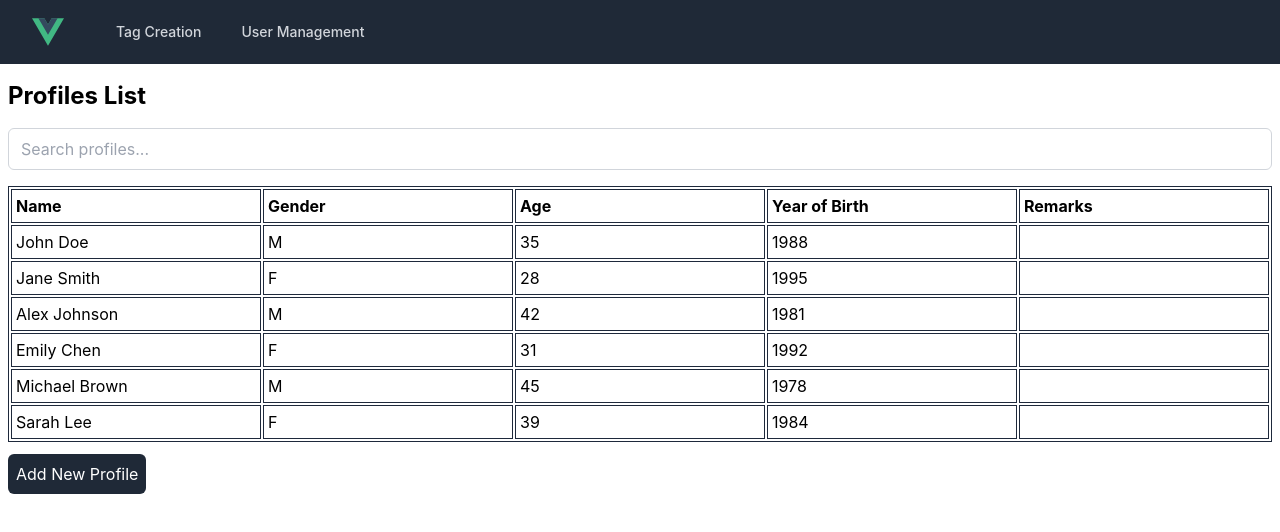
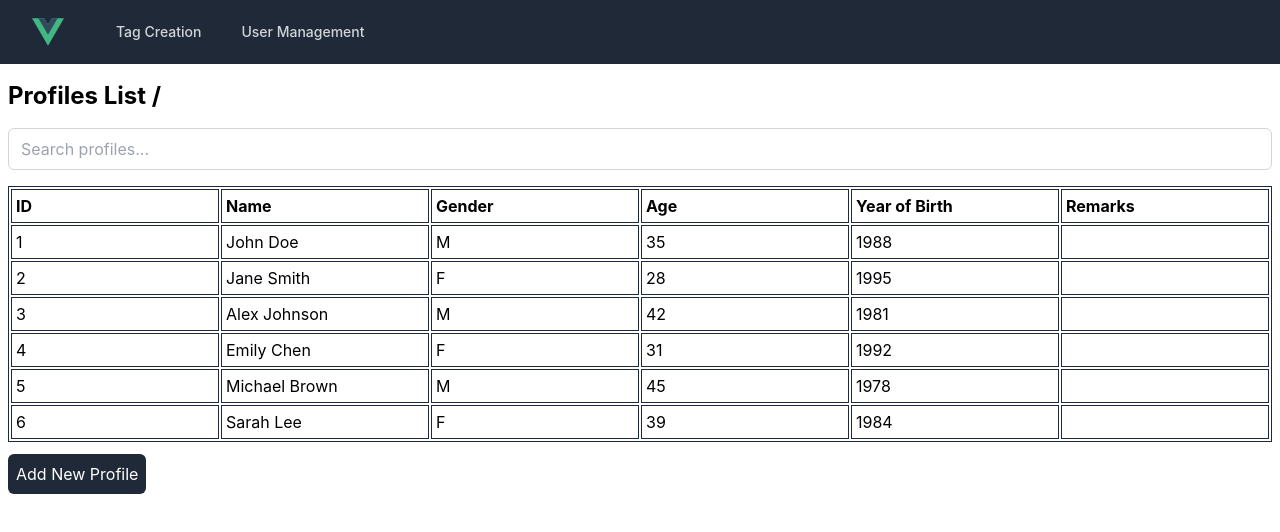
Before and after one commit to r4yfon/hr-management-tool, a Vue app: page / in a window 1280 px wide. Shown: the top 532 px of the page. Built offline with nearby package versions, Linux system fonts and the light colour scheme.

Commit message:
started on ProfileDetails page

```diff
--- a/index.html
+++ b/index.html
@@ -1,9 +1,9 @@
-<!DOCTYPE html>
+<!doctype html>
 <html lang="en">
   <head>
-    <meta charset="UTF-8">
-    <link rel="icon" href="/favicon.ico">
-    <meta name="viewport" content="width=device-width, initial-scale=1.0">
+    <meta charset="UTF-8" />
+    <link rel="icon" href="/favicon.ico" />
+    <meta name="viewport" content="width=device-width, initial-scale=1.0" />
     <title>Vite App</title>
   </head>
   <body>
--- a/src/App.vue
+++ b/src/App.vue
@@ -1,6 +1,5 @@
 <script setup>
-import ProfilesList from "./components/ProfilesList.vue";
-import NavBar from "./components/NavBar.vue";
+  import NavBar from "./components/NavBar.vue";
 </script>
 
 <template>
@@ -9,6 +8,5 @@ import NavBar from "./components/NavBar.vue";
   </header>
   <main>
     <RouterView />
-    <!-- <ProfilesList /> -->
   </main>
 </template>
--- a/src/components/NewProfile.vue
+++ b/src/components/NewProfile.vue
@@ -2,13 +2,33 @@
   <section>
     <form @submit.prevent="submitProfile" class="flex flex-col gap-2">
       <label>Name:</label>
-      <input v-model="profile.name" required class="border border-gray-300 rounded-md p-2" />
+      <input
+        type="text"
+        v-model="profile.name"
+        required
+        class="border border-gray-300 rounded-md p-2"
+      />
       <label>Gender:</label>
-      <input v-model="profile.gender" required class="border border-gray-300 rounded-md p-2" />
+      <input
+        type="text"
+        v-model="profile.gender"
+        required
+        class="border border-gray-300 rounded-md p-2"
+      />
       <label>Age:</label>
-      <input v-model="profile.age" required class="border border-gray-300 rounded-md p-2" />
+      <input
+        type="number"
+        v-model="profile.age"
+        required
+        class="border border-gray-300 rounded-md p-2"
+      />
       <label>Year of Birth:</label>
-      <input v-model="profile.yearOfBirth" required class="border border-gray-300 rounded-md p-2" />
+      <input
+        type="number"
+        v-model="profile.yearOfBirth"
+        required
+        class="border border-gray-300 rounded-md p-2"
+      />
       <label>Remarks:</label>
       <input v-model="profile.remarks" class="border border-gray-300 rounded-md p-2" />
       <button type="submit" class="bg-blue-500 text-white rounded-md p-3">Submit</button>
--- /dev/null
+++ b/src/components/ProfileDetails.vue
@@ -0,0 +1,96 @@
+<template>
+  <div>
+    <h1>User Details</h1>
+    <div>
+      <h2>Name: {{ selectedProfile.name }}</h2>
+      <p>ID: {{ selectedProfile.id }}</p>
+      <p>Gender: {{ selectedProfile.gender }}</p>
+      <p>Year of Birth: {{ selectedProfile.yearOfBirth }}</p>
+      <p>Age: {{ calculateAge(selectedProfile.yearOfBirth) }}</p>
+      <h3>Tags:</h3>
+      <ul>
+        <!-- <li v-for="tag in user.tags" :key="tag">{{ tag }}</li> -->
+      </ul>
+    </div>
+  </div>
+</template>
+
+<script>
+  export default {
+    data() {
+      return {
+        selectedProfile: null,
+        allProfiles: {
+          1: {
+            id: 1,
+            name: "John Doe",
+            gender: "M",
+            age: 35,
+            yearOfBirth: 1988,
+            remarks: "",
+          },
+          2: {
+            id: 2,
+            name: "Jane Smith",
+            gender: "F",
+            age: 28,
+            yearOfBirth: 1995,
+            remarks: "",
+          },
+          3: {
+            id: 3,
+            name: "Alex Johnson",
+            gender: "M",
+            age: 42,
+            yearOfBirth: 1981,
+            remarks: "",
+          },
+          4: {
+            id: 4,
+            name: "Emily Chen",
+            gender: "F",
+            age: 31,
+            yearOfBirth: 1992,
+            remarks: "",
+          },
+          5: {
+            id: 5,
+            name: "Michael Brown",
+            gender: "M",
+            age: 45,
+            yearOfBirth: 1978,
+            remarks: "",
+          },
+          6: {
+            id: 6,
+            name: "Sarah Lee",
+            gender: "F",
+            age: 39,
+            yearOfBirth: 1984,
+            remarks: "",
+          },
+        },
+      };
+    },
+    methods: {
+      calculateAge(yearOfBirth) {
+        const currentYear = new Date().getFullYear();
+        return currentYear - yearOfBirth;
+      },
+    },
+    created() {
+      this.userId = this.$route.params.userId;
+      console.log(this.profile);
+      this.selectedProfile = this.allProfiles[this.userId];
+      // Fetch user details based on the ID from the route params
+      // Make an API call or fetch the user details from your data source
+      // Assign the fetched user details to the 'user' data property
+      // Example:
+      // this.user = fetchUserDetails(userId);
+    },
+  };
+</script>
+
+<style>
+  /* Add your custom styles here */
+</style>
--- a/src/components/ProfilesList.vue
+++ b/src/components/ProfilesList.vue
@@ -5,22 +5,21 @@ import NewProfile from "./NewProfile.vue";
 
 <template>
   <section class="container mx-auto mt-4 px-2">
-    <h1 class="text-2xl font-bold mb-4">Profiles List</h1>
+    <h1 class="text-2xl font-bold mb-4">Profiles List {{ $route.fullPath }}</h1>
     <div class="mb-4">
       <input
         v-model="searchQuery"
         type="text"
         placeholder="Search profiles..."
         class="w-full px-3 py-2 border border-gray-300 rounded-md focus:outline-none focus:ring-2 focus:ring-blue-500"
-        @input="searchProfiles"
-      />
+        @input="searchProfiles" />
     </div>
     <div class="w-full overflow-scroll">
       <table
-        class="border border-separate border-slate-800 text-left w-full table-fixed mb-3 profile-table"
-      >
+        class="border border-separate border-slate-800 text-left w-full table-fixed mb-3 profile-table">
         <thead>
           <tr>
+            <th class="border border-slate-800 p-1">ID</th>
             <th class="border border-slate-800 p-1">Name</th>
             <th class="border border-slate-800 p-1">Gender</th>
             <th class="border border-slate-800 p-1">Age</th>
@@ -29,21 +28,20 @@ import NewProfile from "./NewProfile.vue";
           </tr>
         </thead>
         <tbody>
-          <tr v-for="profile in displayProfiles" :key="profile.id">
+          <tr
+            v-for="profile in displayProfiles"
+            :key="profile.id"
+            @click="openProfile(profile.id)"
+            class="cursor-pointer hover:bg-gray-100">
             <td class="border border-slate-800 p-1" v-for="info in profile" :key="info">
               {{ info }}
             </td>
-            <!-- <td class="border border-slate-800 p-1">{{ profile.gender }}</td>
-          <td class="border border-slate-800 p-1">{{ profile.age }}</td>
-          <td class="border border-slate-800 p-1">{{ profile.yearOfBirth }}</td>
-          <td class="border border-slate-800 p-1">{{ profile.remarks }}</td> -->
           </tr>
         </tbody>
       </table>
     </div>
 
     <!-- Button to add new profile -->
-    <!-- <RouterLink to="/new-profile">Add new profile</RouterLink> -->
     <!-- <TransitionRoot appear :show="isOpen" as="template"> -->
     <Dialog :open="isOpen" @close="closeModal" as="div" class="relative z-10">
       <!-- <TransitionChild
@@ -70,14 +68,12 @@ import NewProfile from "./NewProfile.vue";
               leave-to="opacity-0 scale-95"
             > -->
           <DialogPanel
-            class="w-full max-w-md transform overflow-hidden rounded-2xl bg-white p-6 text-left align-middle shadow-xl transition-all relative"
-          >
+            class="w-full max-w-md transform overflow-hidden rounded-2xl bg-white p-6 text-left align-middle shadow-xl transition-all relative">
             <DialogTitle class="text-2xl font-bold mb-2">Add new profile</DialogTitle>
             <NewProfile @profile-submitted="addNewProfile" />
             <button
               @click="closeModal"
-              class="absolute top-6 right-6 w-12 h-12 text-xl rounded-full bg-gray-100 hover:bg-gray-300"
-            >
+              class="absolute top-6 right-6 w-12 h-12 text-xl rounded-full bg-gray-100 hover:bg-gray-300">
               ×
             </button>
           </DialogPanel>
@@ -102,50 +98,56 @@ export default {
     data() {
       return {
         isOpen: false,
-      allProfiles: [
-        {
+        allProfiles: {
+          1: {
+            id: 1,
             name: "John Doe",
             gender: "M",
             age: 35,
             yearOfBirth: 1988,
             remarks: "",
           },
-        {
+          2: {
+            id: 2,
             name: "Jane Smith",
             gender: "F",
             age: 28,
             yearOfBirth: 1995,
             remarks: "",
           },
-        {
+          3: {
+            id: 3,
             name: "Alex Johnson",
             gender: "M",
             age: 42,
             yearOfBirth: 1981,
             remarks: "",
           },
-        {
+          4: {
+            id: 4,
             name: "Emily Chen",
             gender: "F",
             age: 31,
             yearOfBirth: 1992,
             remarks: "",
           },
-        {
+          5: {
+            id: 5,
             name: "Michael Brown",
             gender: "M",
             age: 45,
             yearOfBirth: 1978,
             remarks: "",
           },
-        {
+          6: {
+            id: 6,
             name: "Sarah Lee",
             gender: "F",
             age: 39,
             yearOfBirth: 1984,
             remarks: "",
           },
-      ],
+        },
         searchQuery: "",
         filteredProfiles: [],
       };
@@ -172,6 +174,10 @@ export default {
         this.closeModal();
         // });
       },
+      openProfile(id) {
+        // alert(id);
+        this.$router.push(`/profile/${id}`);
+      },
     },
   };
 </script>
--- a/src/router.js
+++ b/src/router.js
@@ -1,11 +1,14 @@
-import { createMemoryHistory, createRouter } from "vue-router";
-
+import { createWebHistory, createRouter } from "vue-router";
+import ProfileDetails from "./components/ProfileDetails.vue";
 import ProfilesList from "./components/ProfilesList.vue";
 
-const routes = [{ path: "/", component: ProfilesList }];
+const routes = [
+  { path: "/", component: ProfilesList },
+  { path: "/profile/:userId", component: ProfileDetails, props: true },
+];
 
 const router = createRouter({
-  history: createMemoryHistory(),
+  history: createWebHistory(),
   routes,
 });
 
```
Also changed, not shown: .prettierrc.json. Lines whose indentation alone changed are shown as unchanged.
